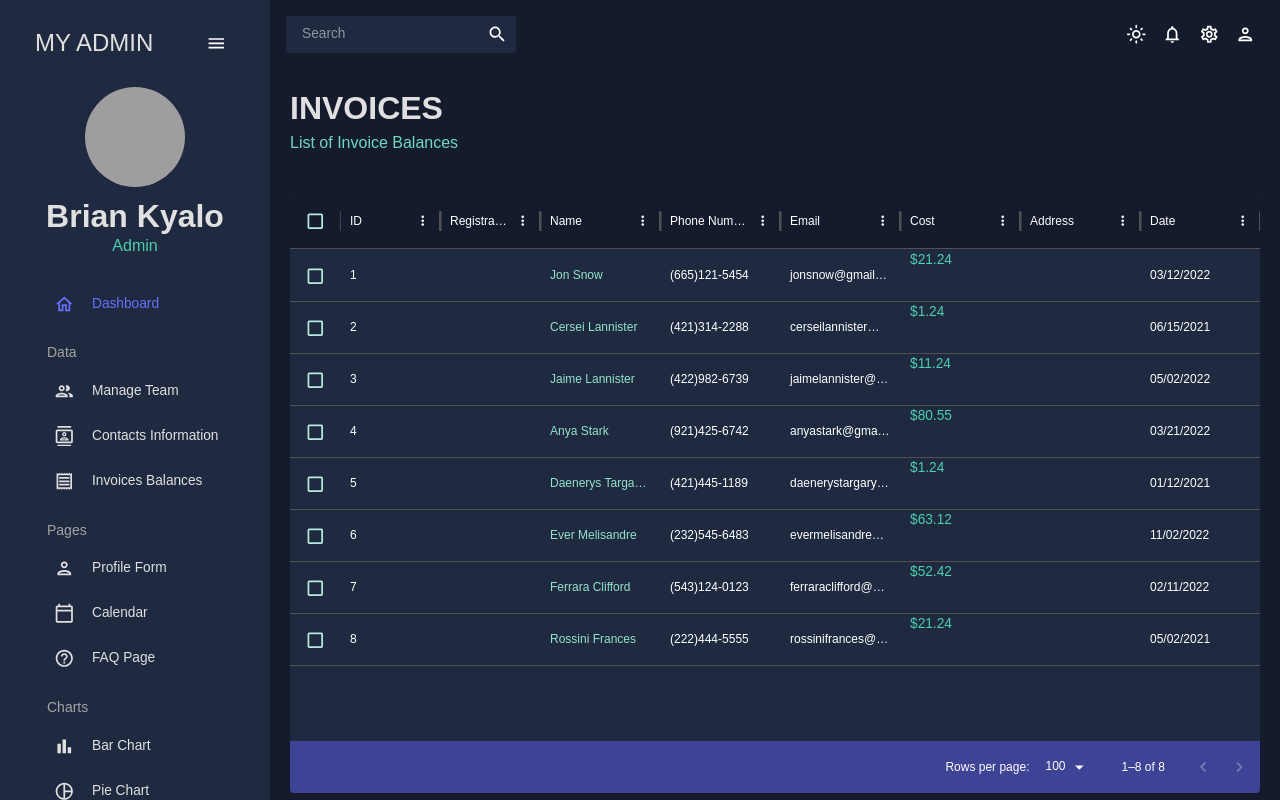
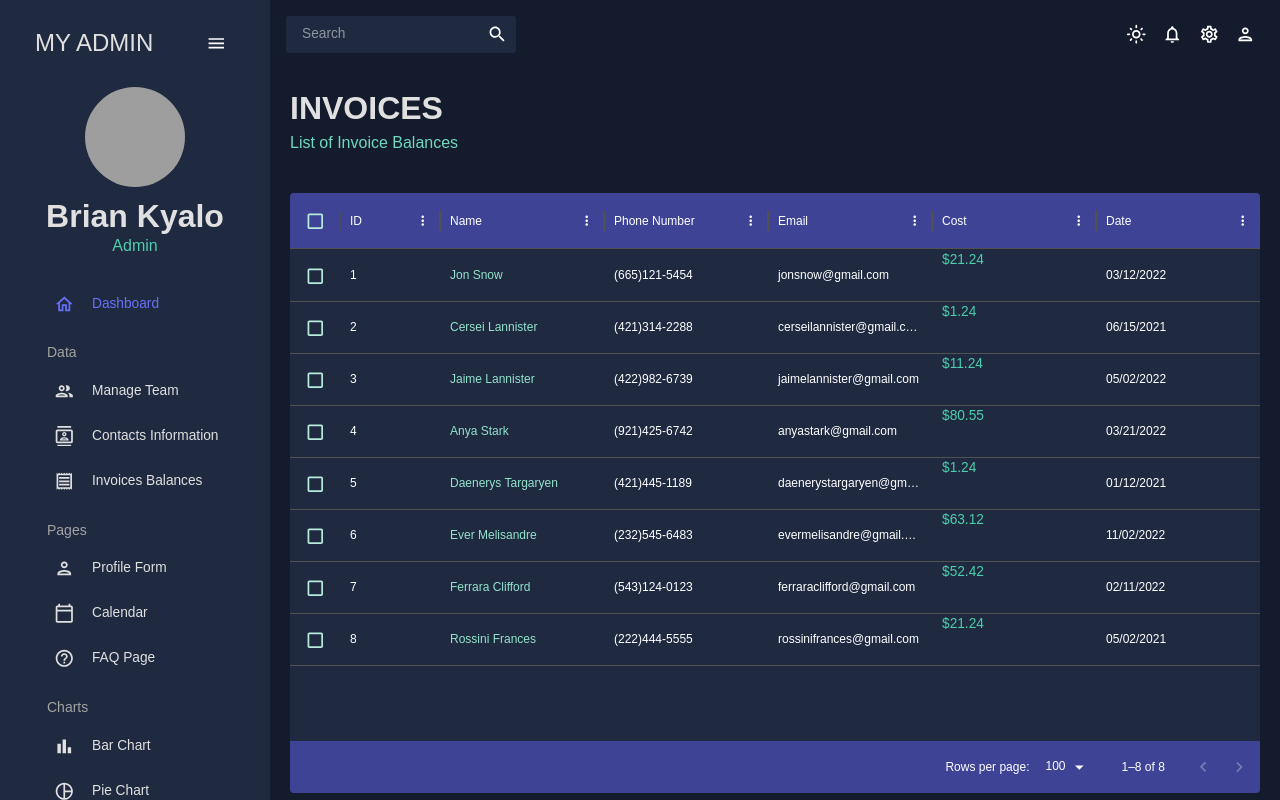
Before and after one commit to briancharlow/dashboard, a React (Create React App) app: page /invoices in a window 1280 px wide. Built offline with nearby package versions, Linux system fonts and the light colour scheme; grey boxes are pictures that could not be loaded.

Commit message:
adds styling for the invoices page

```diff
--- a/src/scenes/invoices/index.jsx
+++ b/src/scenes/invoices/index.jsx
@@ -10,7 +10,6 @@ const Invoices = () => {
 
   const columns = [
     { field: "id", headerName: "ID" },
-    { field: "registrarId", headerName: "Registrar ID" },
     {
       field: "name",
       headerName: "Name",
@@ -38,11 +37,6 @@ const Invoices = () => {
       ),
     },
     {
-      field: "address",
-      headerName: "Address",
-      flex: 1,
-    },
-    {
       field: "date",
       headerName: "Date",
       flex: 1,
@@ -65,7 +59,7 @@ const Invoices = () => {
           "& .name-column--cell": {
             color: colors.greenAccent[300],
           },
-          "& .MuiDataGrid-columnHeaders": {
+          "& .MuiDataGrid-columnHeader": {
             backgroundColor: colors.blueAccent[700],
             borderBottom: "none",
           },
```
